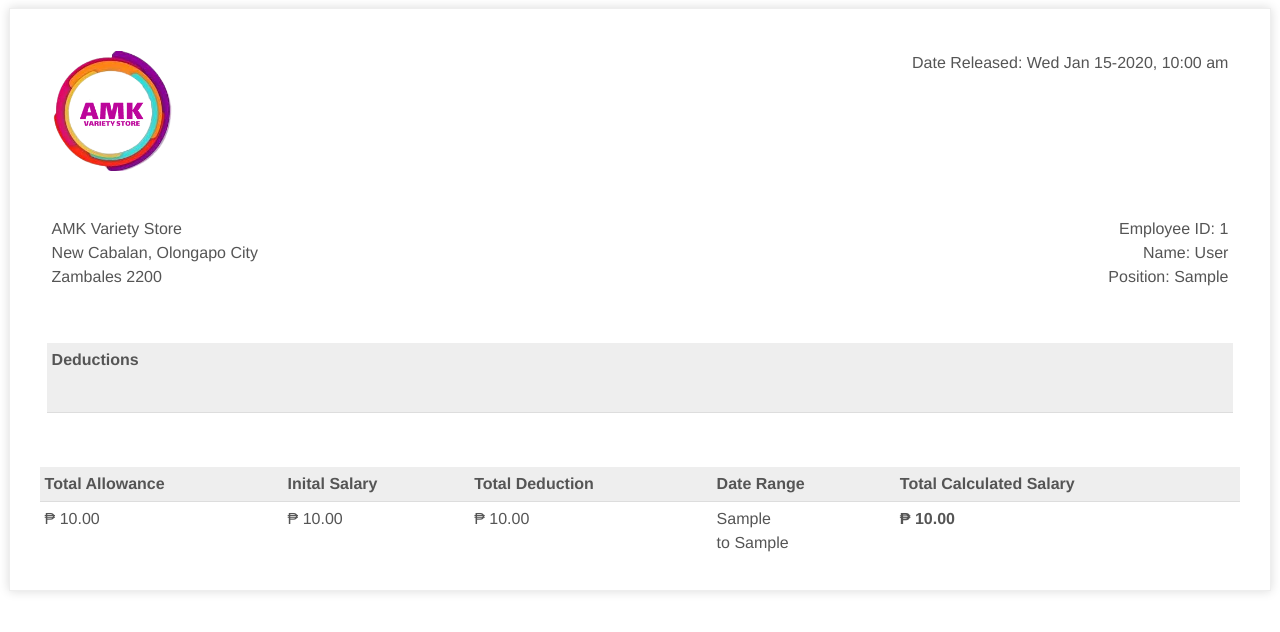
After one commit to denuden/AMK, a PHP site: page /receipt.php?receiptid=1 in a window 1280 px wide. The commit adds this page. Shown: the top 632 px of the page. Run offline with PHP 8.4, Linux system fonts and the light colour scheme; tables that the repository leaves empty or names only in its code hold one stand-in row (values such as "Sample post"); data that the repository does not hold is empty.

Commit message:
Added Print individual payroll and bug fix on deduction

```diff
--- a/php/admin-update-deduction.php
+++ b/php/admin-update-deduction.php
@@ -8,7 +8,7 @@ $amount = $_POST['amount'];
 
 
 if (isset($status)) {
-        $sql = "UPDATE deduction_tbl SET status = ?, deduction = ? WHERE employee_id = ?";
+        $sql = "UPDATE deduction_tbl SET status = ?, deduction = ? WHERE id = ?";
         $stmt = $dbh->prepare($sql);
 
         $stmt->execute([$status, $amount, $id ]);
--- /dev/null
+++ b/receipt.php
@@ -0,0 +1,275 @@
+<?php
+	session_start();
+	if (!isset($_GET['receiptid'])) {
+		// code...
+		header("Location: /AMK/admin-payroll-manage"); /* Redirect browser */
+	}
+ ?>
+
+<!DOCTYPE html>
+<html>
+	<head>
+		<meta charset="utf-8" />
+		<title>AMK Digital Payroll System</title>
+		<style>
+
+			.invoice-box {
+				max-width: 95%;
+				margin: auto;
+				padding: 30px;
+				border: 1px solid #eee;
+				box-shadow: 0 0 10px rgba(0, 0, 0, 0.15);
+				font-size: 16px;
+				line-height: 24px;
+				font-family: 'Helvetica Neue', 'Helvetica', Helvetica, Arial, sans-serif;
+				color: #555;
+			}
+
+			.invoice-box table {
+				width: 100%;
+				line-height: inherit;
+				text-align: left;
+			}
+
+			.invoice-box table td {
+				padding: 5px;
+				vertical-align: top;
+			}
+
+			.invoice-box table tr td:nth-child(2) {
+				text-align: right;
+			}
+
+			.invoice-box table tr.top table td {
+				padding-bottom: 20px;
+			}
+
+			.invoice-box table tr.top table td.title {
+				font-size: 45px;
+				line-height: 45px;
+				color: #333;
+			}
+
+			.invoice-box table tr.information table td {
+				padding-bottom: 40px;
+			}
+
+			.invoice-box table tr.heading td {
+				background: #eee;
+				border-bottom: 1px solid #ddd;
+				font-weight: bold;
+			}
+
+			.invoice-box table tr.details td {
+				padding-bottom: 20px;
+			}
+
+			.invoice-box table tr.item td {
+				border-bottom: 1px solid #eee;
+			}
+
+			.invoice-box table tr.item.last td {
+				border-bottom: none;
+			}
+
+			.invoice-box table tr.total td:nth-child(2) {
+				border-top: 2px solid #eee;
+				font-weight: bold;
+			}
+
+			@media only screen and (max-width: 600px) {
+				.invoice-box table tr.top table td {
+					width: 100%;
+					display: block;
+					text-align: center;
+				}
+
+				.invoice-box table tr.information table td {
+					width: 100%;
+					display: block;
+					text-align: center;
+				}
+			}
+
+			/** RTL **/
+			.invoice-box.rtl {
+				direction: rtl;
+				font-family: Tahoma, 'Helvetica Neue', 'Helvetica', Helvetica, Arial, sans-serif;
+			}
+
+			.invoice-box.rtl table {
+				text-align: right;
+			}
+
+			.invoice-box.rtl table tr td:nth-child(2) {
+				text-align: left;
+			}
+		</style>
+		<script src="https://code.jquery.com/jquery-3.6.0.min.js" integrity="sha256-/xUj+3OJU5yExlq6GSYGSHk7tPXikynS7ogEvDej/m4=" crossorigin="anonymous"></script>
+
+	</head>
+
+	<body>
+		<div class="invoice-box">
+			<table cellpadding="0" cellspacing="0" class="tableAppend">
+				<tr class="top">
+					<td colspan="5">
+						<table>
+							<tr>
+								<td class="title">
+									<img src="images/logo.png" style="width: 100%; max-width: 120px" />
+								</td>
+<?php
+require_once 'php/config/config.php';
+$sql  = "SELECT * FROM payroll_tbl WHERE id = '". $_GET['receiptid'] ."'";
+$stmt = $dbh->query($sql);
+$row = $stmt->fetch();
+
+
+?>
+								<td>
+								<?php
+                                    $date = date_create(htmlspecialchars($row['date_released']));
+                                    $formattedDate = date_format($date, 'D M j-Y, g:i a');
+                                    echo "Date Released: ".$formattedDate;
+                                  ?><br />
+									 <br />
+								</td>
+							</tr>
+						</table>
+					</td>
+				</tr>
+
+				<tr class="information">
+					<td colspan="5">
+						<table>
+							<tr>
+								<td>
+									AMK Variety Store<br />
+									New Cabalan, Olongapo City<br />
+									Zambales 2200
+								</td>
+
+								<td>
+									Employee ID: <?php echo htmlspecialchars($row['employee_id']) ;?><br />
+									Name: <?php echo htmlspecialchars($row['fullname']);?><br/>
+									Position: <?php echo htmlspecialchars($row['position']);?><br>
+								</td>
+
+							</tr>
+						</table>
+					</td>
+				</tr>
+
+				<tr class="information">
+					<td colspan="5">
+						<table>
+						<tr class="heading">
+								<td colspan="5">Deductions</td>
+						</tr>
+
+							<tr>
+								<td>
+								<?php
+								foreach (json_decode($row['deductions']) as $item) {
+                        			 ?>
+                                    <li style="list-style:none">
+                                      <?php echo htmlspecialchars($item->mode . ': ₱' . $item->deduction)?></li>
+                                    <?php } ?>
+								</td>
+
+								<td style="text-align:left">
+								<?php
+								foreach (json_decode($row['deductions']) as $item) {
+                        			 ?>
+                                    <li style="list-style:none">
+                                      Reason: <?php echo htmlspecialchars($item->reason)?></li>
+                                    <?php } ?>
+								</td>
+
+								<td style="text-align:left">
+								<?php
+								foreach (json_decode($row['deductions']) as $item) {
+                        			 ?>
+                                    <li style="list-style:none">
+                                      <?php echo htmlspecialchars($item->start)?> to <?php echo htmlspecialchars($item->until)?> </li>
+                                    <?php } ?>
+								</td>
+
+							</tr>
+						</table>
+					</td>
+				</tr>
+
+
+
+				<tr class="heading">
+
+				<td style="text-align:left">Total Allowance</td>
+
+					<td style="text-align:left">Inital Salary</td>
+
+					<td style="text-align:left">Total Deduction</td>
+
+					<td>Date Range</td>
+
+					<td>Total Calculated Salary</td>
+
+				</tr>
+
+				<tr>
+				<td style="text-align:left">₱ <?php echo htmlspecialchars($row['allowance_amount']) ;?>.00</td>
+
+					<td style="text-align:left">₱ <?php echo htmlspecialchars($row['salary']) ;?>.00</td>
+
+					<td style="text-align:left">₱ <?php echo htmlspecialchars($row['total_deduction_amount']) ;?>.00</td>
+
+					<td>
+						<?php echo htmlspecialchars($row['start']) ;?> <br/> to
+						<?php echo htmlspecialchars($row['until']);?>
+					</td>
+
+					<td style="font-weight:900">₱ <?php echo htmlspecialchars($row['total_salary']) ;?>.00</td>
+
+
+				</tr>
+
+
+<!-- <script type="text/javascript">
+	let myArray =  JSON.parse(sessionStorage.getItem("arr"));
+	let total = 0;
+
+	for (var i = 0; i < myArray.length; i++) {
+		console.log(myArray[i]);
+		$('.tableAppend').append('<tr class="item">'+
+			'<td>'+ myArray[i].Name +'</td>' +
+			'<td>'+ myArray[i].Quantity +'</td>' +
+			'<td>'+ myArray[i].Price +'</td></tr>'
+		)
+		total+= parseFloat(myArray[i].Price * myArray[i].Quantity)
+
+}
+		// total
+		$('.tableAppend').append('<tr class="total">'+
+			'<td></td>' +
+			'<td> Total: &#8369;' + total.toFixed(2) +'</td></tr>'
+		)
+
+
+</script> -->
+
+			</table>
+		</div>
+
+
+
+    <script type="text/javascript">
+      window.print();
+      onafterprint = function () {
+        window.location.replace('/AMK/admin-payroll-manage');
+           }
+
+    </script>
+
+  </body>
+</html>
```
Also changed, not shown: admin-deduction-manage.php (+5 -5 lines), admin-payroll-manage.php (+9 -5 lines), js/admin-payroll-manage.js (+17 -4 lines).
